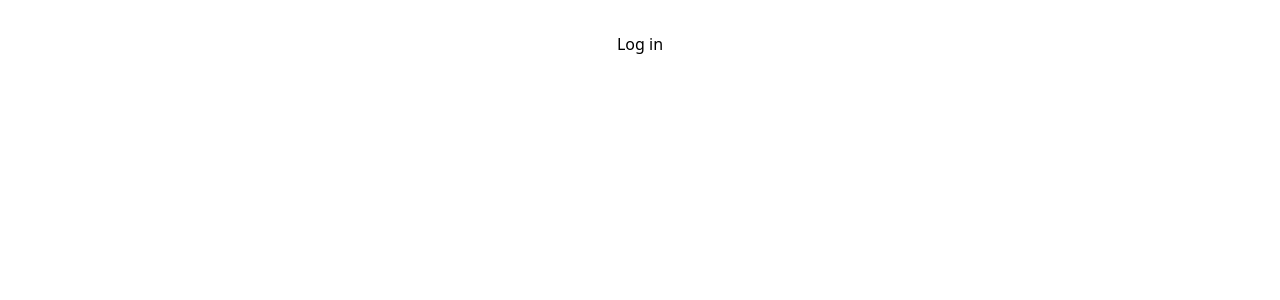
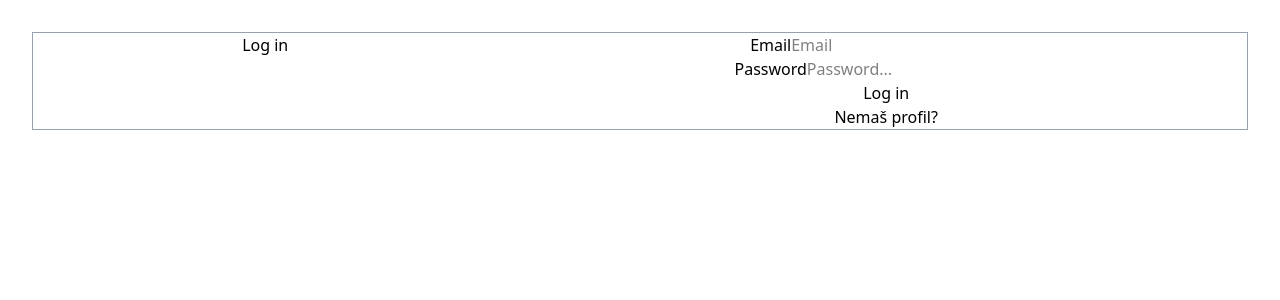
Before and after one commit to manje22/OARWA-zavrsni, a React (Vite) app in the folder front-end/: page /login in a window 1280 px wide. Shown: the top 300 px of the page. Built offline with nearby package versions, Linux system fonts and the light colour scheme.

Commit message:
implemented basic login functionality

```diff
--- a/front-end/package.json
+++ b/front-end/package.json
@@ -11,9 +11,11 @@
   },
   "dependencies": {
     "@tailwindcss/vite": "^4.1.4",
+    "axios": "^1.8.4",
     "react": "^19.0.0",
     "react-dom": "^19.0.0",
     "react-router": "^7.5.0",
+    "react-router-dom": "^7.5.1",
     "tailwindcss": "^4.1.4"
   },
   "devDependencies": {
--- a/front-end/src/App.jsx
+++ b/front-end/src/App.jsx
@@ -21,7 +21,7 @@ function App() {
         <Route path='/gallery' element={<Gallery/>}/>
         <Route path='/information' element={<Information/>}/>
         <Route path='/login' element={<Login/>}/>
-        <Route path='/new-reservation' element={<NewReservation/>}/>
+        <Route path='/newreservation' element={<NewReservation/>}/>
         <Route path='/registration' element={<Registration/>}/>
         <Route path='/payment' element={<Payment/>}></Route>
       </Routes>
--- a/front-end/src/pages/Login.jsx
+++ b/front-end/src/pages/Login.jsx
@@ -1,7 +1,84 @@
+import { use, useState } from "react";
+import { Link, useNavigate } from "react-router-dom";
+import {HandleChange} from "../utils/forms";
+import axios from "axios";
+
 function Login(params) {
-    return(
-        <div>Log in</div>
-    )
+  const navigate = useNavigate();
+  const [formData, setFormData] = useState({
+    "email":"",
+    "password":""
+  })
+
+// const HandleChangeLogin = (event) =>{ HandleChange(event, formData, setFormData)};
+
+function HandleChangeLogin(event) {
+  HandleChange(event, formData, setFormData);
+}
+
+async function handleSubmit(e) {
+  e.preventDefault();
+
+  console.log(formData);
+
+  try {
+    const response = await axios.post('http://localhost:3000/login', formData);
+    console.log(response);
+    console.log("Sve ok");
+    navigate('/newreservation');
+  } catch (error) {
+    console.log(error.message);
+  }
+}
+
+  return (
+    <div className="flex flex-row border border-solid border-gray-400 justify-around gap-7">
+      <div className="">
+        <h1>Log in</h1>
+      </div>
+
+      <div>
+        <div>
+          <form onSubmit={handleSubmit}>
+            <div>
+              <label htmlFor="email" id="email">
+                Email
+              </label>
+              <input
+                id="email"
+                type="email"
+                name="email"
+                placeholder="Email"
+                value={formData.email}
+                onChange={HandleChangeLogin}
+              />
+            </div>
+
+            <div>
+              <label htmlFor="password" id="password">
+                Password
+              </label>
+              <input
+                id="password"
+                type="password"
+                name="password"
+                placeholder="Password..."
+                value={formData.password}
+                onChange={HandleChangeLogin}
+              />
+            </div>
+            <button type="submit">Log in</button>
+          </form>
+        </div>
+
+        <div>
+          <Link to={"/registration"} className="">
+            Nemaš profil?
+          </Link>
+        </div>
+      </div>
+    </div>
+  );
 }
 
 export default Login
--- a/front-end/src/pages/NewReservation.jsx
+++ b/front-end/src/pages/NewReservation.jsx
@@ -1,6 +1,6 @@
 function NewReservation(params) {
     return(
-        <div>Homepage</div>
+        <div>New reservation</div>
     )
 }
 
--- a/front-end/src/pages/Registration.jsx
+++ b/front-end/src/pages/Registration.jsx
@@ -1,6 +1,6 @@
 function Registration(params) {
     return(
-        <div>Homepage</div>
+        <div>Registration</div>
     )
 }
 
--- a/front-end/src/utils/forms.js
+++ b/front-end/src/utils/forms.js
@@ -1,5 +1,7 @@
-export default function HandleChange(event, data, setData) {
+function HandleChange(event, data, setData) {
     const {name, value} = event.target;
     setData({...data, [name]:value});
 
 }
+
+export {HandleChange}
```
Also changed, not shown: 2 other files (tests, documents, lock files or other folders).
